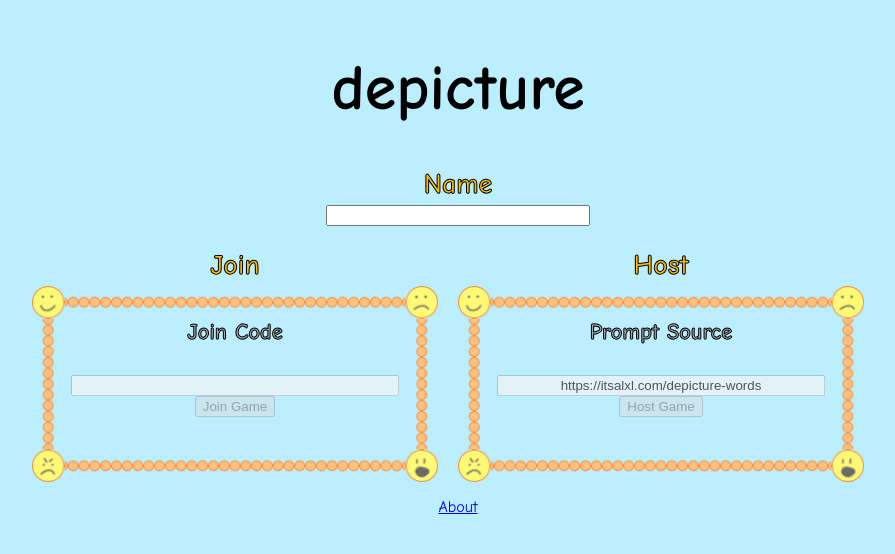
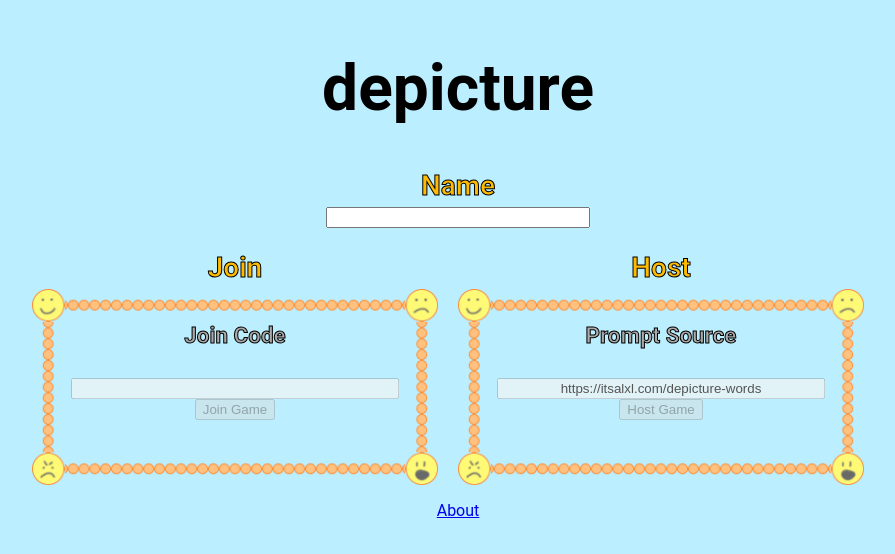
Before and after one commit to ItsAlxl/depicture, a website: page Client/game.html in a window 1280 px wide. Shown: the whole page, without its empty margins (182-1077 px from the left). Drawn offline with nearby package versions, Linux system fonts and the light colour scheme; no server answers.

Commit message:
Not comic sans

```diff
--- a/Client/game.css
+++ b/Client/game.css
@@ -61,7 +61,7 @@ input[type=text] {
 }
 
 body {
-    font-family: "Comic Sans MS", cursive, sans-serif;
+    font-family: "Roboto", sans-serif;
     display: block;
     /*
     margin-left: auto;
```
